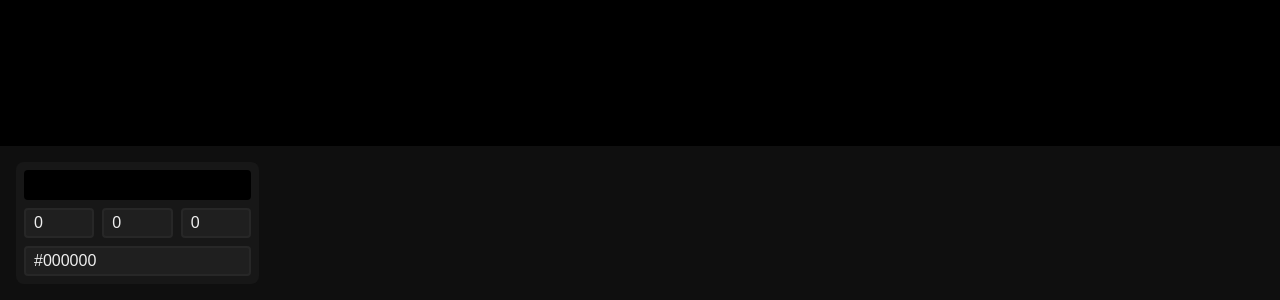
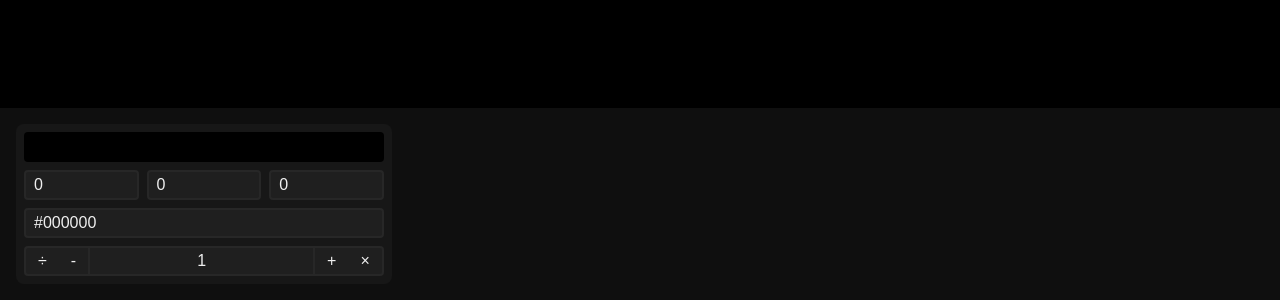
Before and after one commit to JochenBe/mixer, a React (Create React App) app: page / in a window 1280 px wide. Shown: the part 500-800 px from the top of the page. Built offline with nearby package versions, Linux system fonts and the light colour scheme.

Commit message:
Add weight input

```diff
--- a/src/App.tsx
+++ b/src/App.tsx
@@ -2,9 +2,10 @@ import React, { useState } from "react";
 import styled from "styled-components";
 
 import ColorPreview from "components/ColorPreview";
-import Colors from "components/Colors";
+import WeightedColors from "components/WeightedColors";
 
 import Color from "types/Color";
+import Weighted from "types/Weighted";
 
 const StyledApp = styled.div`
   display: flex;
@@ -15,14 +16,14 @@ const StyledApp = styled.div`
 `;
 
 const App: React.FC = () => {
-  const [colors, setColors] = useState<Color[]>([
-    { red: 0, green: 0, blue: 0 },
+  const [colors, setColors] = useState<Weighted<Color>[]>([
+    { red: 0, green: 0, blue: 0, weight: 1 },
   ]);
 
   return (
     <StyledApp>
       <ColorPreview $color={colors[0]} />
-      <Colors value={colors} onChange={setColors} />
+      <WeightedColors value={colors} onChange={setColors} />
     </StyledApp>
   );
 };
--- /dev/null
+++ b/src/components/Button.tsx
@@ -0,0 +1,30 @@
+import styled from "styled-components";
+
+const Button = styled.button`
+  margin: 0.25em;
+  padding: 0.25em 0.75em;
+  border-radius: 0.25em;
+  border: solid 0.125em ${({ theme }) => theme.foregroundTertiary};
+  background-color: ${({ theme }) => theme.backgroundTertiary};
+
+  font-size: 1em;
+  color: ${({ theme }) => theme.foreground};
+
+  cursor: pointer;
+
+  &:hover,
+  &:focus {
+    background-color: ${({ theme }) => theme.foregroundTertiary};
+  }
+
+  &:focus {
+    outline: none;
+  }
+
+  &:active {
+    border-color: ${({ theme }) => theme.foregroundSecondary};
+    background-color: ${({ theme }) => theme.foregroundSecondary};
+  }
+`;
+
+export default Button;
--- a/src/components/Colors.tsx
+++ b/src/components/WeightedColors.tsx
@@ -1,9 +1,10 @@
 import React from "react";
 import styled from "styled-components";
 
-import ColorInput from "./inputs/ColorInput";
+import ColorInput from "./inputs/WeightedColorInput";
 
 import Color from "types/Color";
+import Weighted from "types/Weighted";
 
 const StyledColors = styled.div`
   padding: 0.5em;
@@ -11,13 +12,17 @@ const StyledColors = styled.div`
   background-color: ${({ theme }) => theme.background};
 `;
 
-type ColorsProps = {
-  value: Color[];
-  onChange: (colors: Color[]) => void;
+type WeightedColorsProps = {
+  value: Weighted<Color>[];
+  onChange: (colors: Weighted<Color>[]) => void;
 };
 
-const Colors: React.FC<ColorsProps> = ({ value, onChange }) => (
-  <StyledColors>
+const WeightedColors: React.FC<WeightedColorsProps> = ({
+  value,
+  onChange,
+  ...props
+}) => (
+  <StyledColors {...props}>
     {value.map((color, index) => (
       <ColorInput
         key={index}
@@ -32,4 +37,4 @@ const Colors: React.FC<ColorsProps> = ({ value, onChange }) => (
   </StyledColors>
 );
 
-export default Colors;
+export default WeightedColors;
--- a/src/components/inputs/ColorInput.tsx
+++ /dev/null
@@ -1,55 +0,0 @@
-import React from "react";
-import styled from "styled-components";
-
-import RgbInput from "./RgbInput";
-import HexInput from "./HexInput";
-
-import Color from "types/Color";
-import ColorPreview from "components/ColorPreview";
-
-const StyledColorInput = styled.div`
-  display: flex;
-  flex-direction: column;
-
-  margin: 0.5em;
-  padding: 0.25em;
-  width: min-content;
-  background-color: ${({ theme }) => theme.backgroundSecondary};
-  border-radius: 0.5em;
-`;
-
-const Row = styled.div`
-  display: flex;
-  flex-direction: row;
-
-  & > * {
-    flex: 1;
-  }
-`;
-
-const StyledColorPreview = styled(ColorPreview)`
-  margin: 0.25em;
-  height: 1.875em;
-  border-radius: 0.25em;
-`;
-
-type ColorInputProps = {
-  value: Color;
-  onChange: (color: Color) => void;
-};
-
-const ColorInput: React.FC<ColorInputProps> = (props) => (
-  <StyledColorInput>
-    <Row>
-      <StyledColorPreview $color={props.value} />
-    </Row>
-    <Row>
-      <RgbInput {...props} />
-    </Row>
-    <Row>
-      <HexInput {...props} />
-    </Row>
-  </StyledColorInput>
-);
-
-export default ColorInput;
--- a/src/components/inputs/HexInput.tsx
+++ b/src/components/inputs/HexInput.tsx
@@ -15,7 +15,11 @@ type HexInputProps = {
   onChange: (color: Color) => void;
 };
 
-const HexInput: React.FC<HexInputProps> = ({ value: v, onChange: oc }) => {
+const HexInput: React.FC<HexInputProps> = ({
+  value: v,
+  onChange: oc,
+  ...props
+}) => {
   const [invalid, setInvalid] = useState<boolean>(false);
   const [value, setValue] = useState<string>(colorToHex(v));
   const previousV = useRef<Color>(v);
@@ -67,6 +71,7 @@ const HexInput: React.FC<HexInputProps> = ({ value: v, onChange: oc }) => {
       value={value}
       onChange={handleChange}
       $invalid={invalid}
+      {...props}
     />
   );
 };
--- a/src/components/inputs/NumberInput.tsx
+++ b/src/components/inputs/NumberInput.tsx
@@ -18,6 +18,7 @@ const NumberInput: React.FC<NumberInputProps> = ({
   default: d,
   value: v,
   onChange: oc,
+  ...props
 }) => {
   const [invalid, setInvalid] = useState<boolean>(false);
   const [value, setValue] = useState<string>(v.toString());
@@ -68,6 +69,7 @@ const NumberInput: React.FC<NumberInputProps> = ({
       value={value}
       onChange={handleChange}
       $invalid={invalid}
+      {...props}
     />
   );
 };
--- /dev/null
+++ b/src/components/inputs/WeightInput.tsx
@@ -0,0 +1,63 @@
+import React, { useEffect } from "react";
+import styled from "styled-components";
+
+import Button from "components/Button";
+import NumberInput from "components/inputs/NumberInput";
+
+const StyledNumberInput = styled(NumberInput)`
+  text-align: center;
+`;
+
+type WeightInputProps = {
+  value: number;
+  onChange: (weight: number) => void;
+};
+
+const WeightInput: React.FC<WeightInputProps> = ({ value, onChange }) => {
+  useEffect(() => {
+    if (value >= 0) return;
+
+    onChange(0);
+  }, [value, onChange]);
+
+  return (
+    <>
+      <Button
+        onClick={() => {
+          onChange((value + 1) / 2 - 1);
+        }}
+      >
+        ÷
+      </Button>
+      <Button
+        onClick={() => {
+          onChange(value - 1);
+        }}
+      >
+        -
+      </Button>
+      <StyledNumberInput
+        min={0}
+        default={1}
+        value={value}
+        onChange={onChange}
+      />
+      <Button
+        onClick={() => {
+          onChange(value + 1);
+        }}
+      >
+        +
+      </Button>
+      <Button
+        onClick={() => {
+          onChange((value + 1) * 2 - 1);
+        }}
+      >
+        ×
+      </Button>
+    </>
+  );
+};
+
+export default WeightInput;
--- /dev/null
+++ b/src/components/inputs/WeightedColorInput.tsx
@@ -0,0 +1,105 @@
+import React from "react";
+import styled from "styled-components";
+
+import ColorPreview from "components/ColorPreview";
+import RgbInput from "./RgbInput";
+import HexInput from "./HexInput";
+import WeightInput from "./WeightInput";
+import Button from "components/Button";
+import Input from "./Input";
+
+import Color from "types/Color";
+import Weighted from "types/Weighted";
+
+const StyledColorInput = styled.div`
+  display: flex;
+  flex-direction: column;
+
+  margin: 0.5em;
+  padding: 0.25em;
+  width: min-content;
+  background-color: ${({ theme }) => theme.backgroundSecondary};
+  border-radius: 0.5em;
+`;
+
+const Row = styled.div`
+  display: flex;
+  flex-direction: row;
+
+  & > * {
+    flex: 1;
+  }
+`;
+
+const StyledColorPreview = styled(ColorPreview)`
+  margin: 0.25em;
+  height: 1.875em;
+  border-radius: 0.25em;
+`;
+
+const WeightRow = styled(Row)`
+  & > ${Button}:not(:first-child),
+  & > ${Input}:not(:first-child) {
+    margin-left: 0;
+    border-top-left-radius: 0;
+    border-bottom-left-radius: 0;
+  }
+
+  & > ${Button}:not(:last-child),
+  & > ${Input}:not(:last-child) {
+    margin-right: 0;
+    border-top-right-radius: 0;
+    border-bottom-right-radius: 0;right
+  }
+
+  & > ${Button}:not(:first-child) {
+    border-left: none;
+  }
+
+  & > ${Button}:not(:last-child) {
+    border-right: none;
+  }
+`;
+
+type WeightedColorInputProps = {
+  value: Weighted<Color>;
+  onChange: (color: Weighted<Color>) => void;
+};
+
+const WeightedColorInput: React.FC<WeightedColorInputProps> = ({
+  value,
+  onChange,
+  ...props
+}) => (
+  <StyledColorInput {...props}>
+    <Row>
+      <StyledColorPreview $color={value} />
+    </Row>
+    <Row>
+      <RgbInput
+        value={value}
+        onChange={(color) => {
+          onChange({ ...value, ...color });
+        }}
+      />
+    </Row>
+    <Row>
+      <HexInput
+        value={value}
+        onChange={(color) => {
+          onChange({ ...value, ...color });
+        }}
+      />
+    </Row>
+    <WeightRow>
+      <WeightInput
+        value={value.weight}
+        onChange={(weight) => {
+          onChange({ ...value, weight });
+        }}
+      />
+    </WeightRow>
+  </StyledColorInput>
+);
+
+export default WeightedColorInput;
--- /dev/null
+++ b/src/types/Weighted.ts
@@ -0,0 +1,5 @@
+type Weighted<T> = T & {
+  weight: number;
+};
+
+export default Weighted;
```
